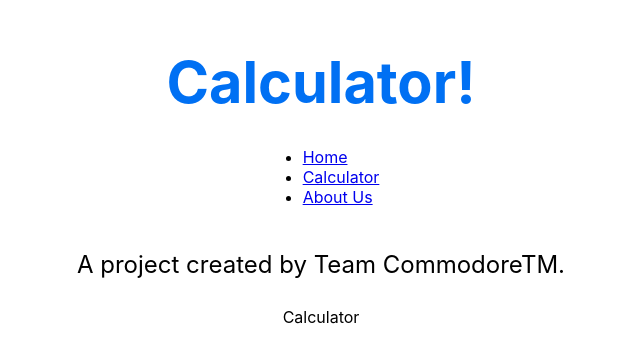
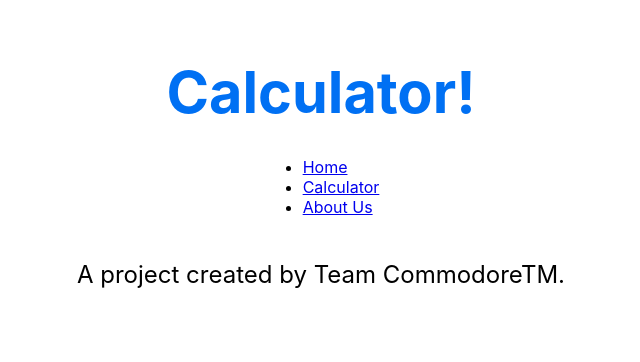
Before and after one commit to CharlottePaul11/NextJsApp, a Next.js app: page / in a window 1280 px wide. Shown: the part 212-574 px from the top of the page, without its empty margins (319-959 px from the left). Built offline with nearby package versions, Linux system fonts and the light colour scheme.

Commit message:
changes to nav

```diff
--- a/pages/index.js
+++ b/pages/index.js
@@ -31,17 +31,6 @@ export default function Home() {
         <p className={styles.description}>
           A project created by Team CommodoreTM.
         </p>
-
-        <body>
-          <div class="sidebar">
-            <div class="logo_content">
-              <div class="logo_name">Calculator</div>
-            </div>
-
-
-          </div>
-
-        </body>
 
       </main>
 
```
